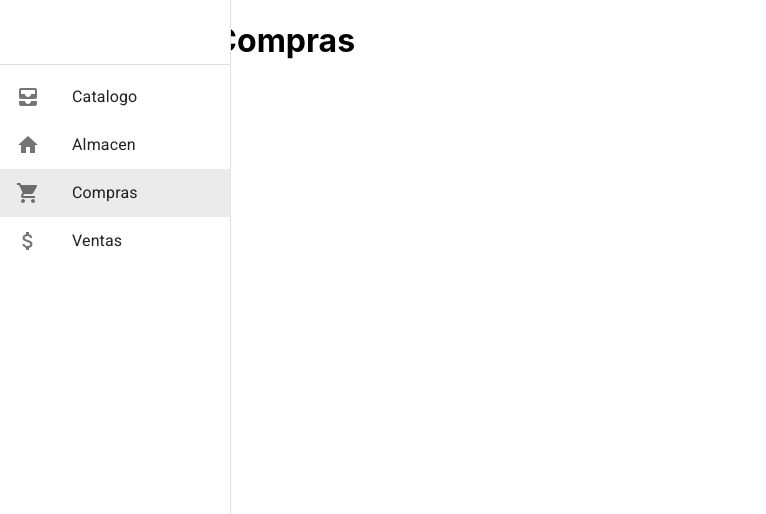
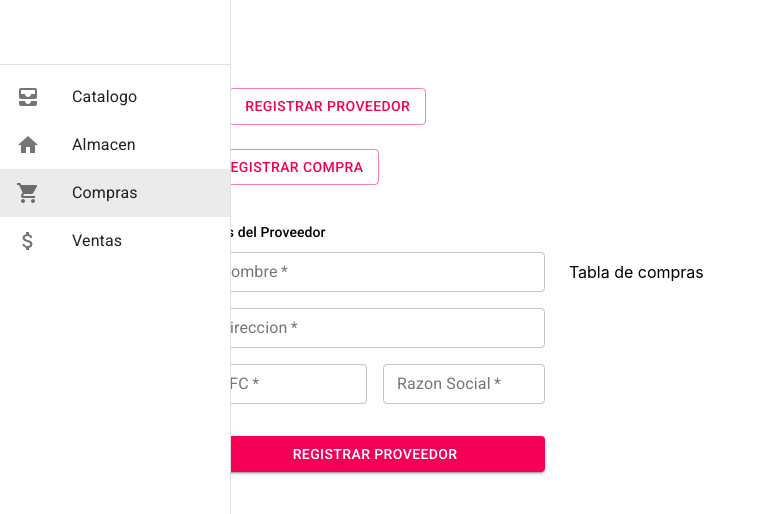
Before and after one commit to FerVilleda/PorjectR, a React (Create React App) app: page /compras in a window 1280 px wide. Shown: the top 514 px of the page, without its empty margins (0-766 px from the left). Built offline with nearby package versions, Linux system fonts and the light colour scheme.

Commit message:
forms de compras

```diff
--- /dev/null
+++ b/src/components/FormCompra.jsx
@@ -0,0 +1,91 @@
+import React from 'react'
+import {makeStyles, TextField, Button, Divider, Grid, Typography} from '@material-ui/core'
+
+const useStyles = makeStyles((theme) => ({
+    form: {
+        width: '100%', // Fix IE 11 issue.
+        marginTop: theme.spacing(3),
+      },
+      submit: {
+        margin: theme.spacing(3, 1, 2),
+      }
+}))
+
+const FormCompra = () => {
+    const classes = useStyles()
+    return (
+        <>
+            <form className={classes.form}>
+                <Grid container spacing={2}>
+                    <Typography variant="subtitle2">
+                        Datos de la compra
+                    </Typography>
+                    <Divider></Divider>
+                    <Grid item xs={12}>
+                        <TextField
+                            required
+                            id="Prod"
+                            name="Producto"
+                            label="Producto"
+                            fullWidth
+                            size='small'
+                            variant='outlined'
+                            color='secondary'
+                            select
+                        />
+                    </Grid>
+                    <Grid item xs={12}>
+                        <TextField
+                            required
+                            id="Prov"
+                            name="proveedor"
+                            label="Proveedor"
+                            fullWidth
+                            size='small'
+                            variant='outlined'
+                            color='secondary'
+                            select
+                        />
+                    </Grid>
+
+                    <Grid item xs={12} sm={6}>
+                        <TextField
+                            required
+                            id="firstName"
+                            name="firstName"
+                            label="Cantidad"
+                            fullWidth
+                            size='small'
+                            variant='outlined'
+                            color='secondary'
+                        />
+                    </Grid>
+                    <Grid item xs={12} sm={6}>
+                        <TextField
+                            required
+                            id="lastName"
+                            name="lastName"
+                            label="Precio"
+                            fullWidth
+                            size='small'
+                            variant='outlined'
+                            color='secondary'
+                        />
+                    </Grid>
+                    <Button
+                        type='submit'
+                        fullWidth
+                        variant='contained'
+                        color='secondary'
+                        className={classes.submit}>
+                        Registrar Compra
+                    </Button>
+                </Grid>
+            </form>
+
+
+        </>
+    )
+}
+
+export default FormCompra
--- /dev/null
+++ b/src/components/FormProveedor.jsx
@@ -0,0 +1,87 @@
+import React from 'react'
+import {makeStyles, TextField, Button, Divider, Grid, Typography} from '@material-ui/core'
+
+const useStyles = makeStyles((theme) => ({
+    form: {
+        width: '100%', // Fix IE 11 issue.
+        marginTop: theme.spacing(3),
+      },
+      submit: {
+        margin: theme.spacing(3, 1, 2),
+      }
+}))
+
+const FormProveedor = () => {
+
+    const classes = useStyles()
+    return (
+        <>
+            <form className={classes.form}>
+                <Grid container spacing={2}>
+                    <Typography variant="subtitle2" >
+                        Datos del Proveedor
+                    </Typography>
+                    <Divider></Divider>
+                    <Grid item xs={12}>
+                        <TextField
+                            required
+                            id="nombreP"
+                            name="nombreProv"
+                            label="Nombre"
+                            fullWidth
+                            size='small'
+                            variant='outlined'
+                            color='secondary'
+                        />
+                    </Grid>
+                    <Grid item xs={12}>
+                        <TextField
+                            required
+                            id="address2"
+                            name="address2"
+                            label="Direccion"
+                            fullWidth
+                            size='small'
+                            variant='outlined'
+                            color='secondary'
+                        />
+                    </Grid>
+                    <Grid item xs={12} sm={6}>
+                        <TextField
+                            required
+                            id="firstName"
+                            name="firstName"
+                            label="RFC"
+                            fullWidth
+                            size='small'
+                            variant='outlined'
+                            color='secondary'
+                        />
+                    </Grid>
+                    <Grid item xs={12} sm={6}>
+                        <TextField
+                            required
+                            id="lastName"
+                            name="lastName"
+                            label="Razon Social"
+                            fullWidth
+                            size='small'
+                            variant='outlined'
+                            color='secondary'
+                        />
+                    </Grid>
+                    <Button
+                        type='submit'
+                        fullWidth
+                        variant='contained'
+                        color='secondary'
+                        className={classes.submit}>
+                        Registrar Proveedor
+                    </Button>
+                </Grid>
+            </form>
+        </>
+    )
+}
+
+export default FormProveedor
--- a/src/views/Compras.jsx
+++ b/src/views/Compras.jsx
@@ -1,10 +1,67 @@
 import React from 'react'
+import {Container, Grid, makeStyles, Typography, Button, Divider} from '@material-ui/core'
+import FormCompra from '../components/FormCompra';
+import FormProveedor from '../components/FormProveedor';
+
+const useStyles = makeStyles((theme) => ({
+    paper: {
+      margin: theme.spacing(8,1,1,-4),
+      display: 'flex',
+      flexDirection: 'row',
+      alignItems: 'center'
+    },
+    grids: {
+        padding: theme.spacing(3),
+    },
+    btns:{
+        margin: theme.spacing(3)
+    }
+  }));
+
 
 const Compras = () => {
+    const [escompra,setEscompra] = React.useState(false)
+    const classes = useStyles()
+
     return (
-        <div>
-            <h1>Compras</h1>
-        </div>
+        <>
+            <Container component='main' maxWidth='xl' className={classes.paper}>
+                <Grid container xs={4} direction='column' justify='flex-start' alignItems='flex-start'>
+                    <Grid direction='row'>
+                        <Button variant='outlined'
+                                margin='normal'
+                                id='provA'
+                                name='provA'
+                                color='secondary'
+                                className={classes.btns}
+                                onClick={()=>setEscompra(false)}>
+                            Registrar Proveedor
+                        </Button>
+                        <Button variant='outlined'
+                                margin='normal'
+                                id='provA'
+                                name='provA'
+                                color='secondary'
+                                className={classes.submit}
+                                onClick={()=> setEscompra(true)}>
+                            Registrar Compra
+                        </Button>
+                    </Grid>
+
+                    <Divider></Divider>
+                    <br></br>
+                    {
+                        escompra ? <FormCompra></FormCompra> : <FormProveedor></FormProveedor>
+                    }
+
+                </Grid>
+
+                <Grid item xs={8} className={classes.grids}>
+                    Tabla de compras
+                </Grid>
+
+            </Container>
+        </>
     )
 }
 
```
Also changed, not shown: src/datasamples/proveedorSample.json (added, +9 -0 lines).
